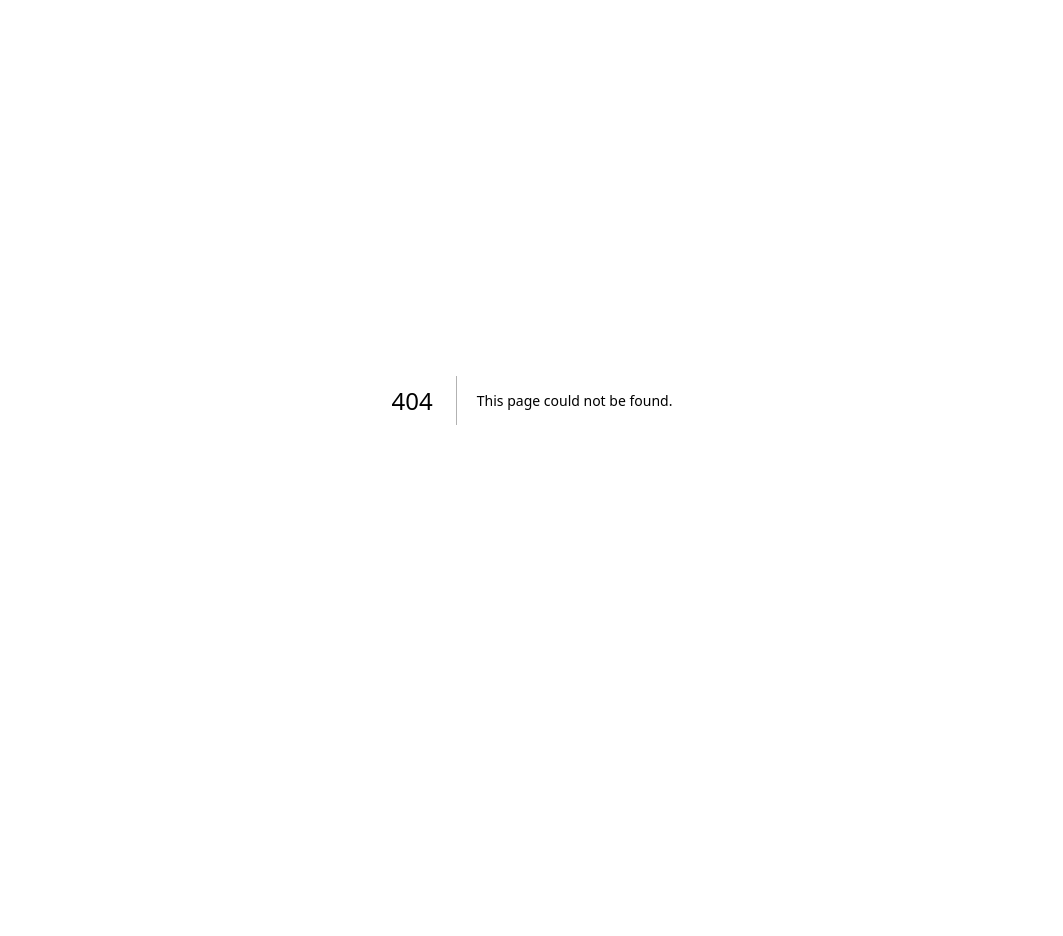
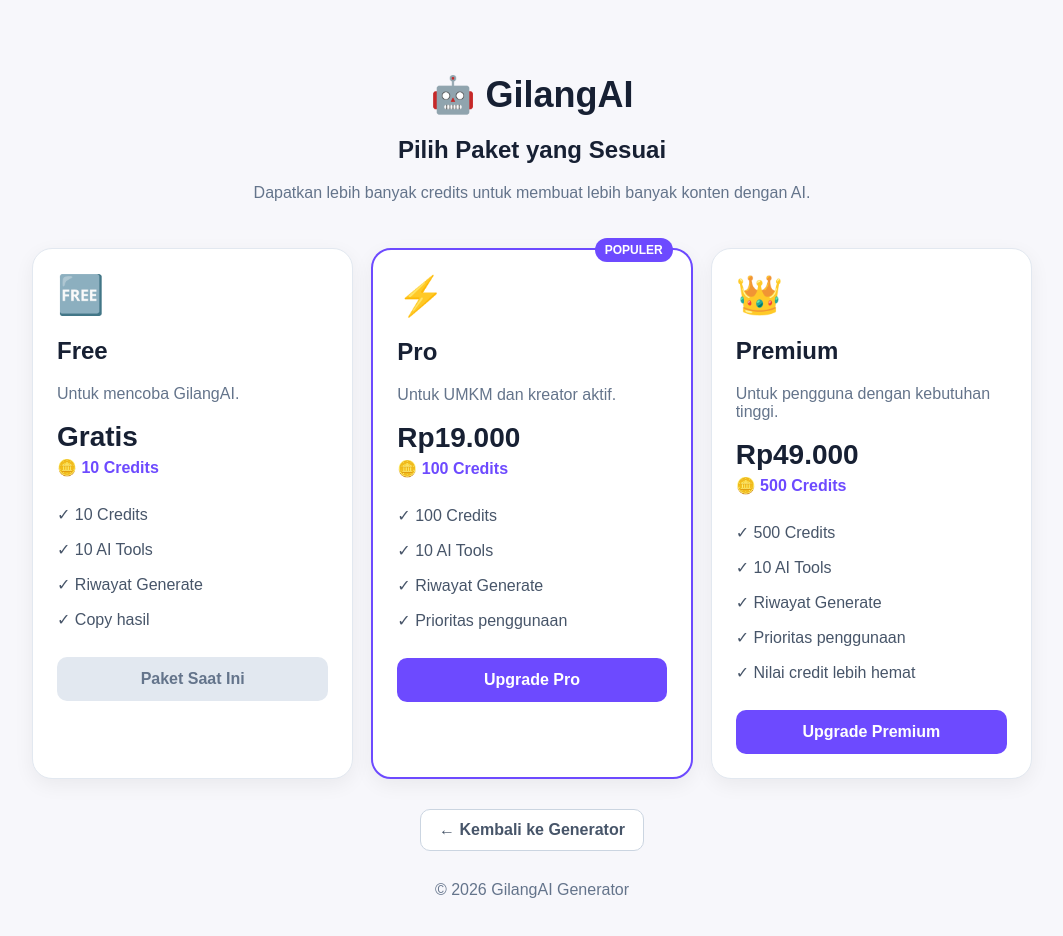
Before and after one commit to akuntrialmgk/gilangai-generator, a Next.js app: page /pricing in a window 1280 px wide. Before the commit this address had no page. Shown: the top 936 px of the page, without its empty margins (108-1171 px from the left). Before the commit the page ends 800 px from the top, so only its background shows below. Built offline with nearby package versions, Linux system fonts and the light colour scheme.

Commit message:
Create page.tsx

```diff
--- /dev/null
+++ b/app/pricing/page.tsx
@@ -0,0 +1,238 @@
+"use client";
+
+import { useRouter } from "next/navigation";
+
+const plans = [
+  {
+    name: "Free",
+    icon: "🆓",
+    credits: 10,
+    price: "Gratis",
+    description: "Untuk mencoba GilangAI.",
+    features: [
+      "10 Credits",
+      "10 AI Tools",
+      "Riwayat Generate",
+      "Copy hasil"
+    ],
+    button: "Paket Saat Ini"
+  },
+  {
+    name: "Pro",
+    icon: "⚡",
+    credits: 100,
+    price: "Rp19.000",
+    description: "Untuk UMKM dan kreator aktif.",
+    features: [
+      "100 Credits",
+      "10 AI Tools",
+      "Riwayat Generate",
+      "Prioritas penggunaan"
+    ],
+    button: "Upgrade Pro"
+  },
+  {
+    name: "Premium",
+    icon: "👑",
+    credits: 500,
+    price: "Rp49.000",
+    description: "Untuk pengguna dengan kebutuhan tinggi.",
+    features: [
+      "500 Credits",
+      "10 AI Tools",
+      "Riwayat Generate",
+      "Prioritas penggunaan",
+      "Nilai credit lebih hemat"
+    ],
+    button: "Upgrade Premium"
+  }
+];
+
+export default function PricingPage() {
+  const router = useRouter();
+
+  return (
+    <main
+      style={{
+        minHeight: "100vh",
+        background: "#f7f7fb",
+        padding: 20,
+        color: "#172033"
+      }}
+    >
+      <div style={{ maxWidth: 1000, margin: "0 auto" }}>
+        <header
+          style={{
+            textAlign: "center",
+            padding: "30px 10px"
+          }}
+        >
+          <h1
+            style={{
+              fontSize: 36,
+              marginBottom: 10
+            }}
+          >
+            🤖 GilangAI
+          </h1>
+
+          <h2>Pilih Paket yang Sesuai</h2>
+
+          <p style={{ color: "#64748b" }}>
+            Dapatkan lebih banyak credits untuk membuat lebih banyak
+            konten dengan AI.
+          </p>
+        </header>
+
+        <div
+          style={{
+            display: "grid",
+            gridTemplateColumns:
+              "repeat(auto-fit,minmax(250px,1fr))",
+            gap: 18
+          }}
+        >
+          {plans.map((plan) => (
+            <section
+              key={plan.name}
+              style={{
+                background: "#fff",
+                borderRadius: 20,
+                padding: 24,
+                border:
+                  plan.name === "Pro"
+                    ? "2px solid #6d4aff"
+                    : "1px solid #e2e8f0",
+                boxShadow:
+                  "0 6px 20px rgba(0,0,0,.06)",
+                position: "relative"
+              }}
+            >
+              {plan.name === "Pro" && (
+                <div
+                  style={{
+                    position: "absolute",
+                    top: -12,
+                    right: 18,
+                    padding: "5px 10px",
+                    borderRadius: 20,
+                    background: "#6d4aff",
+                    color: "#fff",
+                    fontSize: 12,
+                    fontWeight: "bold"
+                  }}
+                >
+                  POPULER
+                </div>
+              )}
+
+              <div style={{ fontSize: 38 }}>
+                {plan.icon}
+              </div>
+
+              <h2>{plan.name}</h2>
+
+              <p style={{ color: "#64748b" }}>
+                {plan.description}
+              </p>
+
+              <div
+                style={{
+                  fontSize: 28,
+                  fontWeight: "bold",
+                  margin: "18px 0 5px"
+                }}
+              >
+                {plan.price}
+              </div>
+
+              <div
+                style={{
+                  color: "#6d4aff",
+                  fontWeight: "bold",
+                  marginBottom: 20
+                }}
+              >
+                🪙 {plan.credits} Credits
+              </div>
+
+              <div>
+                {plan.features.map((feature) => (
+                  <div
+                    key={feature}
+                    style={{
+                      padding: "8px 0",
+                      color: "#475569"
+                    }}
+                  >
+                    ✓ {feature}
+                  </div>
+                ))}
+              </div>
+
+              <button
+                onClick={() => {
+                  if (plan.name !== "Free") {
+                    alert(
+                      "Pembayaran akan segera tersedia."
+                    );
+                  }
+                }}
+                disabled={plan.name === "Free"}
+                style={{
+                  width: "100%",
+                  marginTop: 20,
+                  padding: 13,
+                  border: 0,
+                  borderRadius: 10,
+                  background:
+                    plan.name === "Free"
+                      ? "#e2e8f0"
+                      : "#6d4aff",
+                  color:
+                    plan.name === "Free"
+                      ? "#64748b"
+                      : "#fff",
+                  fontWeight: "bold"
+                }}
+              >
+                {plan.button}
+              </button>
+            </section>
+          ))}
+        </div>
+
+        <div
+          style={{
+            textAlign: "center",
+            marginTop: 30
+          }}
+        >
+          <button
+            onClick={() => router.push("/")}
+            style={{
+              padding: "11px 18px",
+              borderRadius: 10,
+              border: "1px solid #cbd5e1",
+              background: "#fff",
+              color: "#475569",
+              fontWeight: "bold"
+            }}
+          >
+            ← Kembali ke Generator
+          </button>
+        </div>
+
+        <footer
+          style={{
+            textAlign: "center",
+            padding: "30px 0",
+            color: "#64748b"
+          }}
+        >
+          © 2026 GilangAI Generator
+        </footer>
+      </div>
+    </main>
+  );
+}
```
